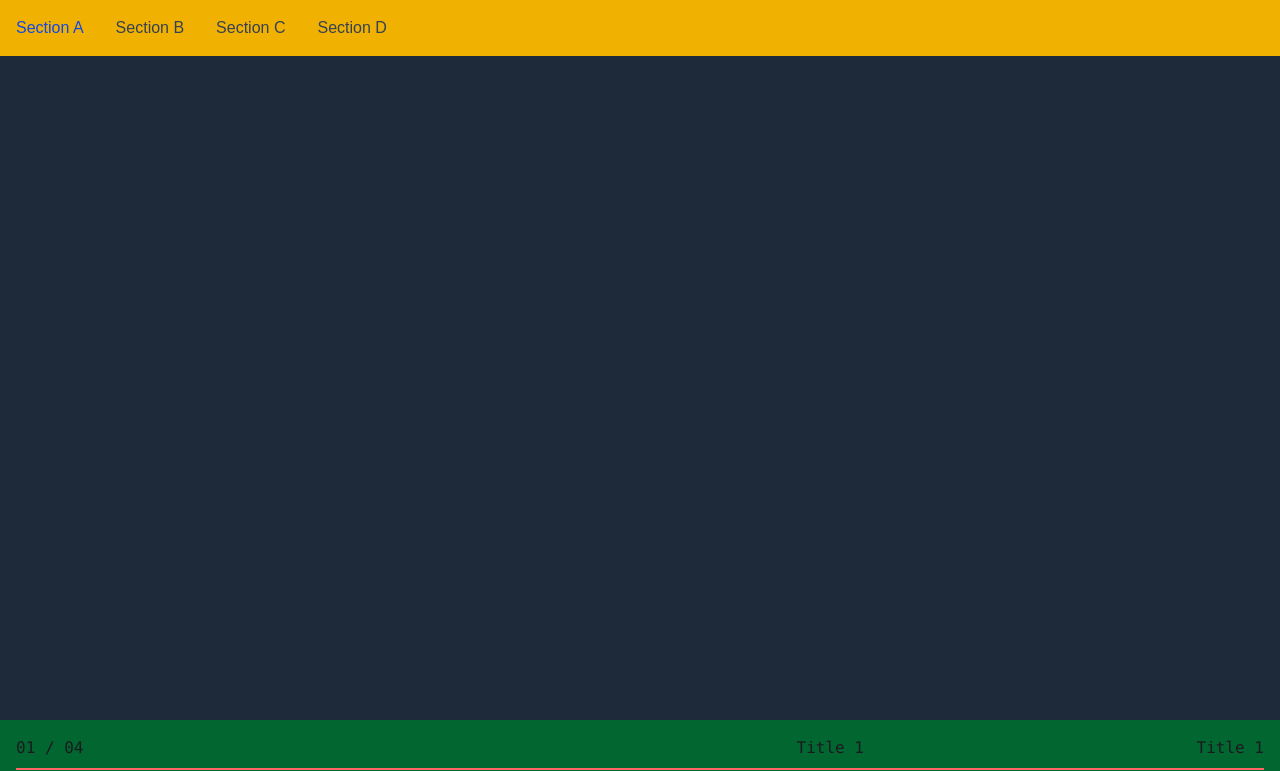
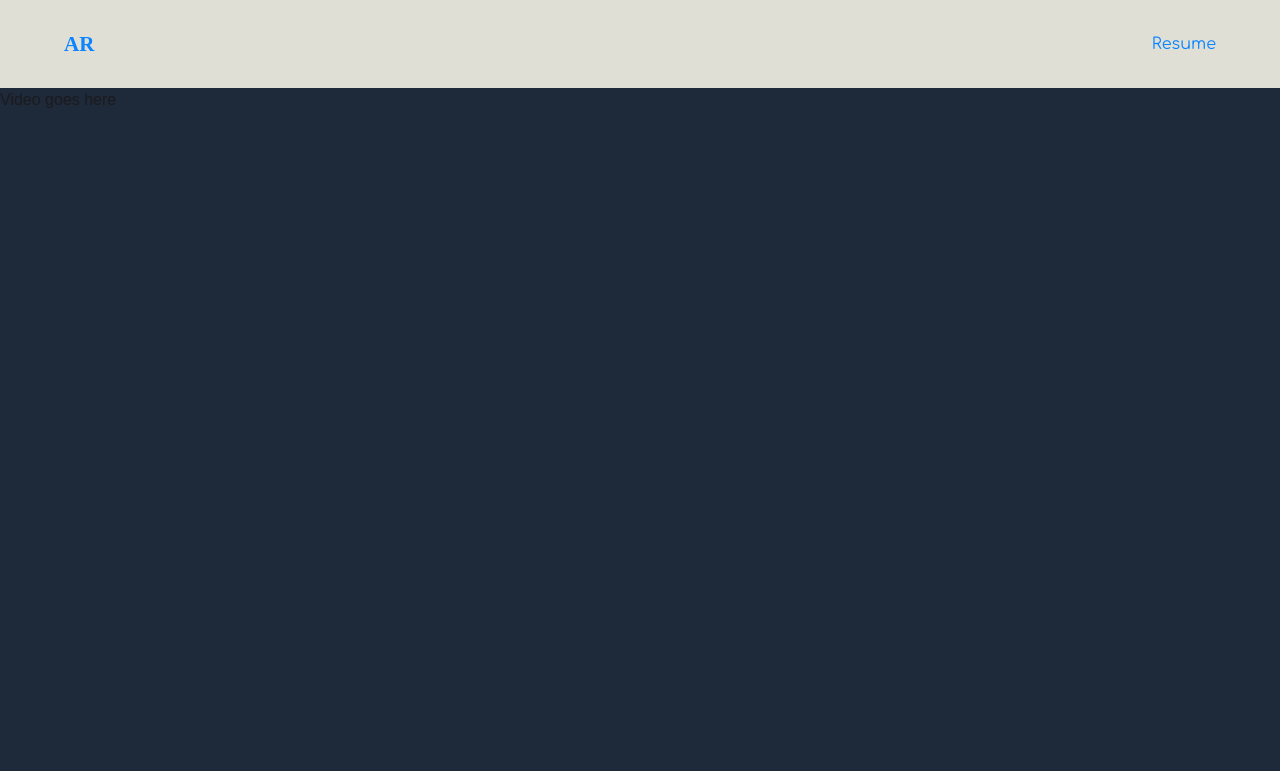
Before and after one commit to 11amanraj/portfolio-april-2025, a Next.js app: page / in a window 1280 px wide. Shown: the top 771 px of the page. Built offline with nearby package versions, Linux system fonts and the light colour scheme.

Commit message:
Changes after website being live

```diff
--- a/app/Components/CaseStudy/CaseStudy.tsx
+++ b/app/Components/CaseStudy/CaseStudy.tsx
@@ -1,7 +1,7 @@
 'use client'
 
 import React, { useState, useEffect } from 'react'
-import PageNavigation from './PageNavigation'
+// import PageNavigation from './PageNavigation'
 import PageProgress from './PageProgress'
 import { sectionDetail } from '@/app/Types/Interface'
 import CaseSection from './CaseSection'
@@ -61,7 +61,7 @@ const CaseStudy = () => {
 
     return (
         <div>
-            <PageNavigation activeSection={activeSection} sectionDetail={sections} />
+            {/* <PageNavigation activeSection={activeSection} sectionDetail={sections} /> */}
             <section className="w-full max-w-[1280px] aspect-[16/9] bg-gray-800 mx-auto">
                 Video goes here
             </section>
--- a/app/layout.tsx
+++ b/app/layout.tsx
@@ -18,9 +18,9 @@ export default function RootLayout({
       <body
         className="antialiased min-h-screen"
       >
-        {/* <NavBar /> */}
+        <NavBar />
         {children}
-        {/* <Footer /> */}
+        <Footer />
       </body>
     </html>
   );
```
